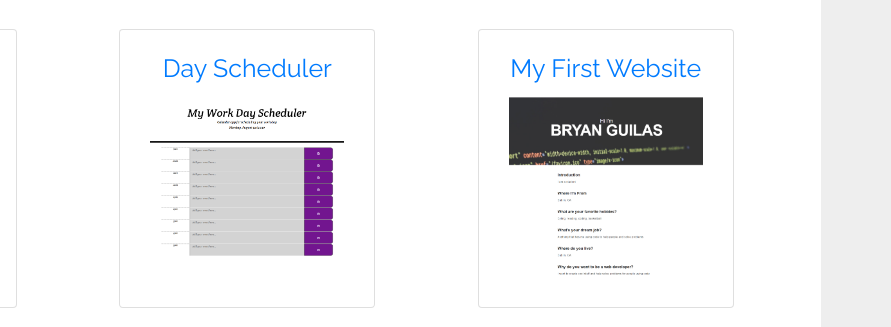
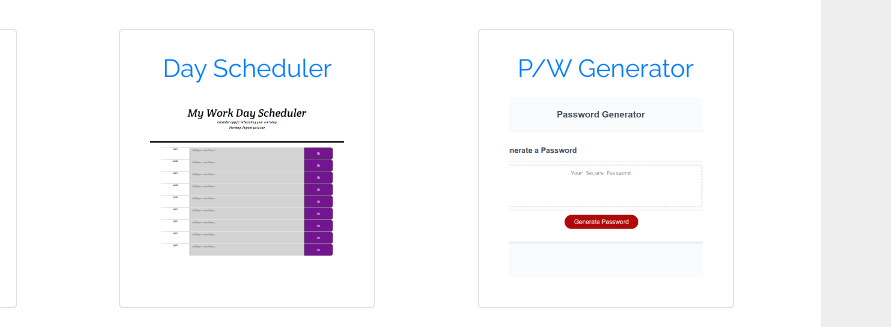
Before and after one commit to BGM6/portfolioPorject, a plain HTML site: page portfolio.html in a window 1280 px wide. Shown: the part 507-834 px from the top of the page, 389-1280 px from the left. Drawn offline with nearby package versions, Linux system fonts and the light colour scheme.

Commit message:
added image

```diff
--- a/portfolio.html
+++ b/portfolio.html
@@ -92,9 +92,9 @@
           <div class="col-md-4 col-sm-6">
             <div class="card my-3">
               <div class="card-body text-center">
-                <a class="card-title card-text" href="https://bgm6.github.io/prework-about-me/" target="_blank">My First Website</a>
+                <a class="card-title card-text" href="https://bgm6.github.io/passwordGenerator/" target="_blank">P/W Generator</a>
                 <p class="card-text">
-                <img class="card-img-bottom" src="images/aboutMe.png" alt="about me website">
+                <img class="card-img-bottom" src="images/passWordGen.png" alt="about me website">
                 </p>
               </div>
             </div>
```
Also changed, not shown: images/passWordGen.png (added).
